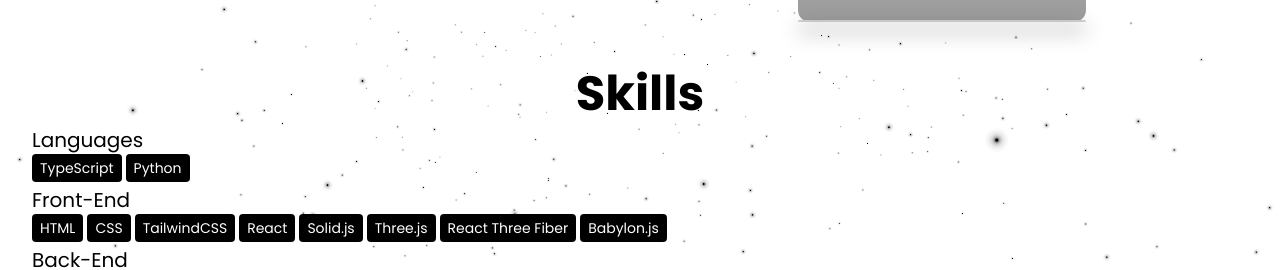
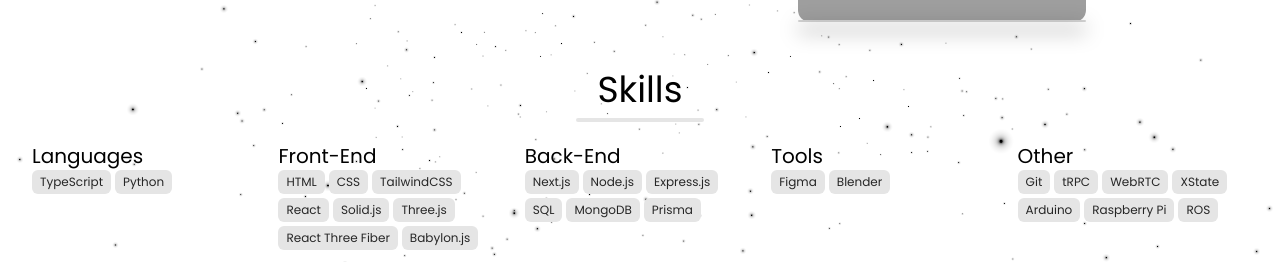
Before and after one commit to KennyStanleyJr/KennyStanleyJr, a Next.js app: page /about in a window 1280 px wide. Shown: the part 538-808 px from the top of the page. Built offline with nearby package versions, Linux system fonts and the light colour scheme; grey boxes are pictures that could not be loaded.

Commit message:
Added grid styling to skills section to conserve space and look better

```diff
--- a/src/components/Skills.tsx
+++ b/src/components/Skills.tsx
@@ -8,26 +8,30 @@
 
 export function Skills({ skills }: { skills: Skill[] }) {
     return <>
-        <h1 className="text-4xl md:text-5xl font-bold text-center mb-2">Skills</h1>
+        <h1 className="text-3xl md:text-4xl text-center mb-2">Skills</h1>
 
+        <div className="h-1 w-32 bg-neutral-200 dark:bg-neutral-800 rounded-full mx-auto mb-4"></div>
+
+        <div className="grid grid-cols-1 md:grid-cols-5 gap-2 md:gap-4">
         <Category category="languages" skills={skills} />
         <Category category="front-end" skills={skills} />
         <Category category="back-end" skills={skills} />
         <Category category="tools" skills={skills} />
         <Category category="other" skills={skills} />
+        </div>
 
     </>
 }
 
 function Category({ category, skills }: { category: Category, skills: Skill[] }) {
-    return <>
+    return <div>
         <h3 className="mt-1 text-md md:text-lg lg:text-xl capitalize">{category}</h3>
         <div className="flex gap-1 flex-wrap">
             {skills.filter(skill => skill.category === category).map(skill => <Skill key={skill.name} {...skill} />)}
         </div>
-    </>
+    </div>
 }
 
 function Skill({ name, icon, category }: Skill) {
-    return <div className="text-xs md:text-sm bg-black text-white dark:bg-white dark:text-black rounded px-2 py-1">{name}</div>
+    return <div className="bg-neutral-200 dark:bg-neutral-800 text-neutral-800 dark:text-neutral-200 text-xs px-2 py-1 rounded-md">{name}</div>
 }
```
